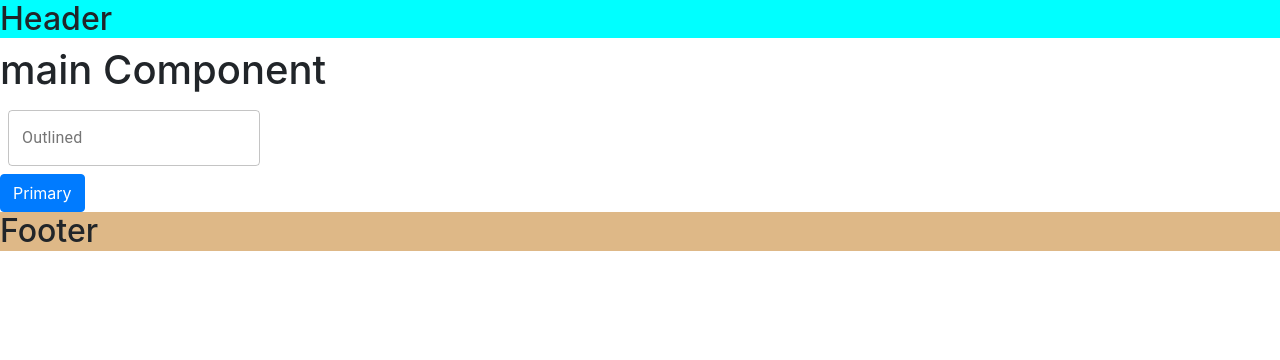
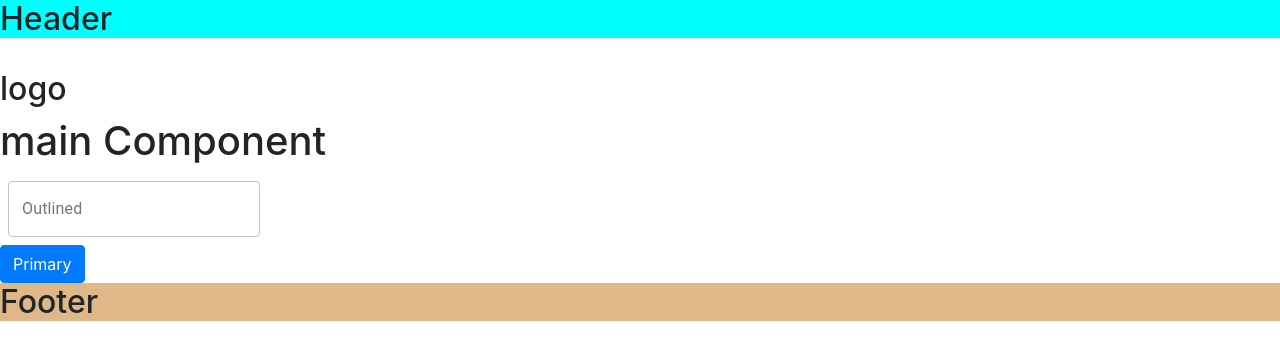
Before and after one commit to wasi97/class2, a React (Create React App) app: page / in a window 1280 px wide. Shown: the top 360 px of the page. Built offline with nearby package versions, Linux system fonts and the light colour scheme.

Commit message:
20 minutes

```diff
--- a/src/App.jsx
+++ b/src/App.jsx
@@ -1,6 +1,6 @@
 import React, { Component } from 'react';
 import './App.css';
-import Header from "./components/Header"
+import {Header, Logo} from "./components/Header"
 import Footer from "./components/Footer"
 import BasicTextFields from './components/textfield'
 
@@ -34,6 +34,7 @@ class App extends React.Component{
 
     <div>
       <Header/>
+      <Logo/>
     <h1>main Component</h1>
     <BasicTextFields/>
     <button type="button" className="btn btn-primary">Primary</button>
--- a/src/components/Header.jsx
+++ b/src/components/Header.jsx
@@ -12,4 +12,19 @@ class Header extends React.Component{
 }
 
 
-export default Header
+class Logo extends React.Component{
+    render(){
+        return(
+            <div>
+                <img src="" alt=""/>
+                <h2>logo</h2>
+            </div>
+        )
+    }
+}
+
+
+export {
+ Header,
+ Logo
+};
```
